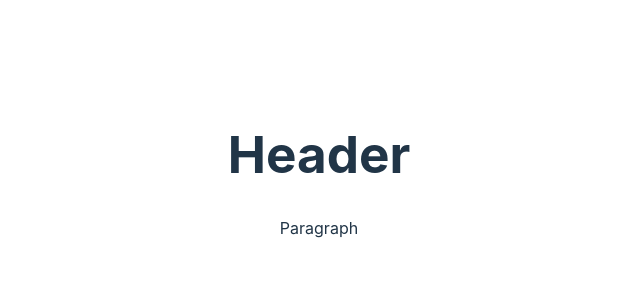
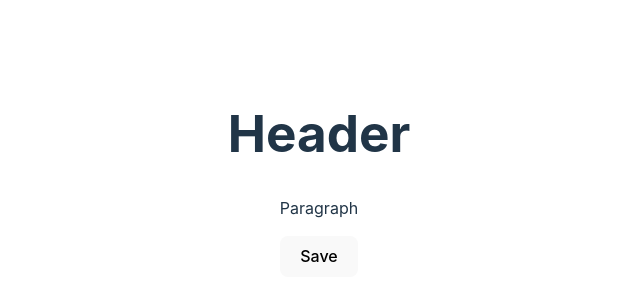
Before and after one commit to Khausta/react, a React (Vite) app: page / in a window 1280 px wide. Shown: the part 226-526 px from the top of the page, without its empty margins (321-961 px from the left). Built offline with nearby package versions, Linux system fonts and the light colour scheme.

Commit message:
Creation of the first component (button)

```diff
--- a/src/App.jsx
+++ b/src/App.jsx
@@ -1,17 +1,13 @@
 import './App.css';
+import Button from './components/Button/Button';
 
 function App() {
 
-  //Императивный метод
-  // const node = document.createElement('div');
-  // node.innerHTML = 'fdhk';
-  // document.getElementById('root').appendChild(node);
-
-  //декларативный метод программирования
   return (
     <>
       <h1>Header</h1>
       <p>Paragraph</p>
+      <Button/>
     </>
   );
 }
--- /dev/null
+++ b/src/components/Button/Button.jsx
@@ -0,0 +1,8 @@
+function Button() {
+
+    return (
+        <button>Save</button>
+    );
+  }
+
+  export default Button;
```
